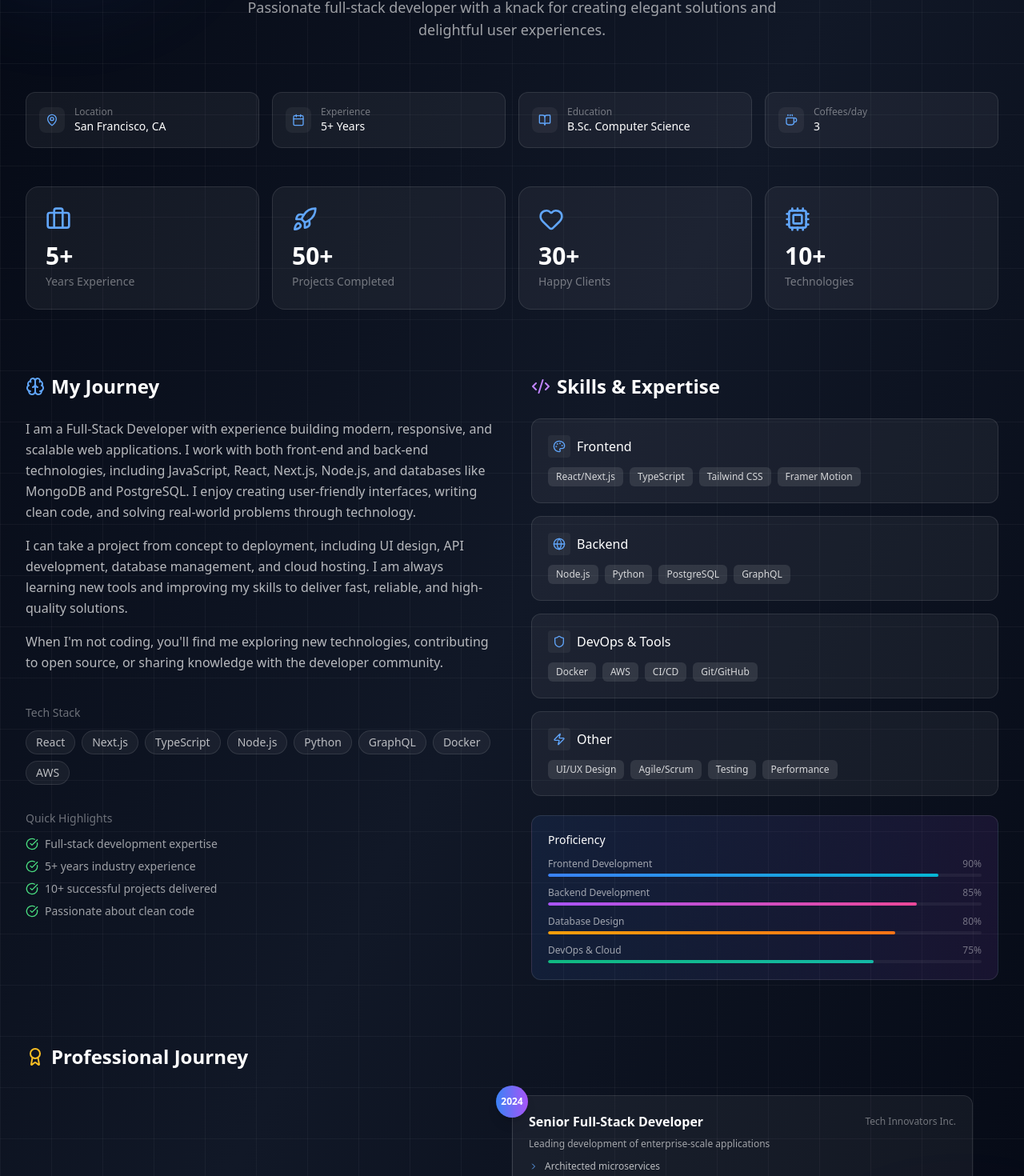
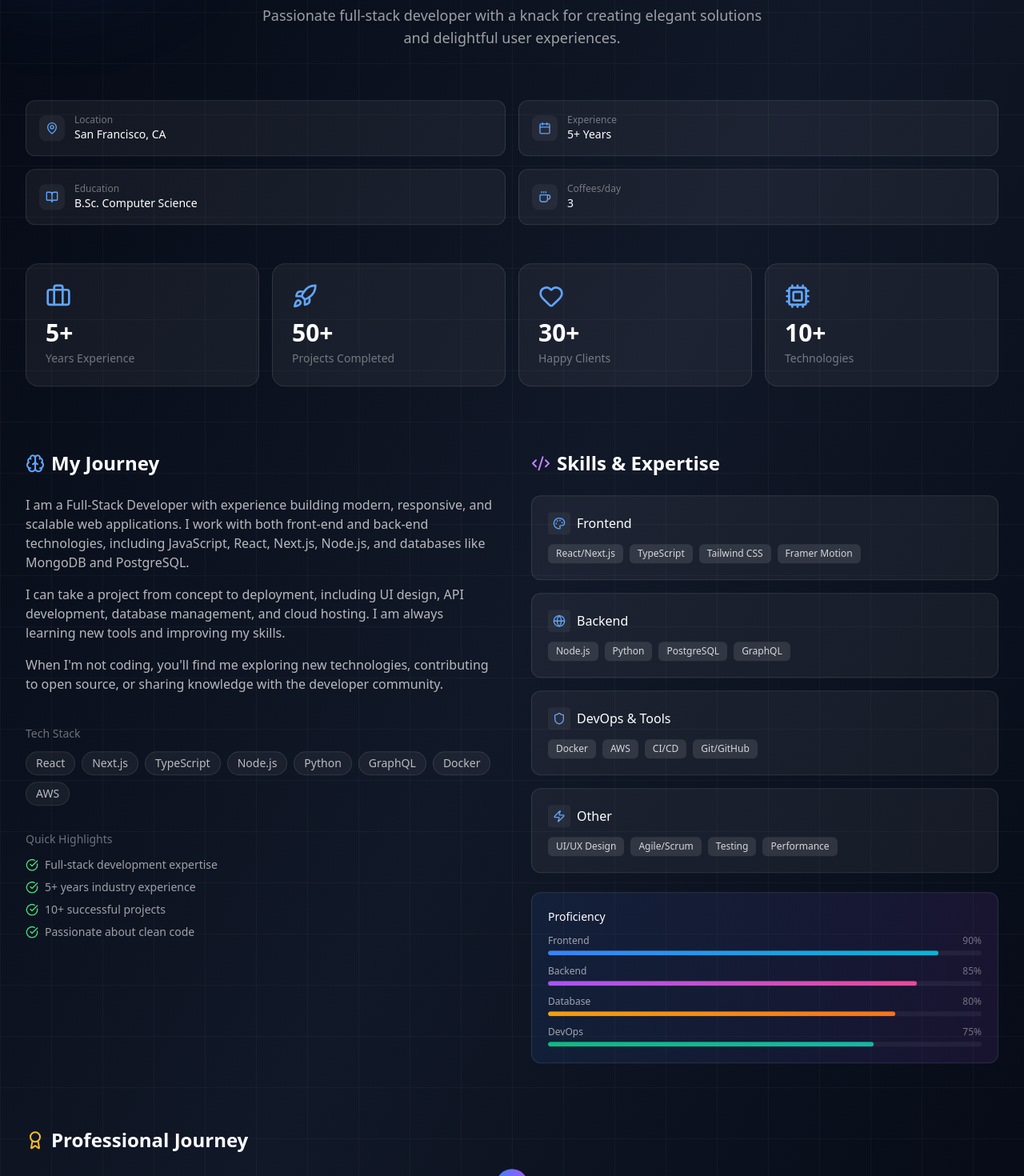
Before and after one commit to natisolomon26/Nataa, a Next.js app: page / in a window 1280 px wide. Shown: the part 1297-2767 px from the top of the page at 80% size. Built offline with nearby package versions, Linux system fonts and the light colour scheme.

Commit message:
Optimize AboutSection for mobile responsiveness and improve layout consistency

```diff
--- a/app/components/landing/AboutSection.tsx
+++ b/app/components/landing/AboutSection.tsx
@@ -164,37 +164,37 @@ const AboutSection = () => {
     <section
       ref={containerRef}
       id="about"
-      className="relative min-h-screen py-20 overflow-hidden bg-gray-950"
+      className="relative min-h-screen py-16 sm:py-20 overflow-hidden bg-gray-950"
     >
       {/* Background elements - matching hero section */}
       <div className="absolute inset-0">
         {/* Dark gradient base */}
         <div className="absolute inset-0 bg-gradient-to-br from-gray-950 via-gray-900 to-gray-950" />
 
-        {/* Subtle blue/purple glows */}
-        <div className="absolute top-40 -left-20 w-80 h-80 bg-blue-500/10 rounded-full blur-3xl" />
-        <div className="absolute bottom-40 -right-20 w-80 h-80 bg-purple-500/10 rounded-full blur-3xl" />
+        {/* Subtle blue/purple glows - hidden on mobile, visible on larger screens */}
+        <div className="hidden sm:block absolute top-40 -left-20 w-80 h-80 bg-blue-500/10 rounded-full blur-3xl" />
+        <div className="hidden sm:block absolute bottom-40 -right-20 w-80 h-80 bg-purple-500/10 rounded-full blur-3xl" />
 
-        {/* Subtle grid pattern */}
-        <div className="absolute inset-0 bg-[linear-gradient(to_right,#ffffff0a_1px,transparent_1px),linear-gradient(to_bottom,#ffffff0a_1px,transparent_1px)] bg-[size:64px_64px]" />
+        {/* Subtle grid pattern - lighter on mobile */}
+        <div className="absolute inset-0 bg-[linear-gradient(to_right,#ffffff08_1px,transparent_1px),linear-gradient(to_bottom,#ffffff08_1px,transparent_1px)] bg-[size:32px_32px] sm:bg-[size:64px_64px]" />
 
-        {/* Floating tech icons - subtle */}
+        {/* Floating tech icons - adjusted for mobile */}
         <motion.div
-          className="absolute top-20 left-[5%] text-blue-400/10"
+          className="absolute top-10 left-[5%] sm:top-20 text-blue-400/5 sm:text-blue-400/10"
           animate={{ y: [0, -10, 0], rotate: [0, 5, 0] }}
           transition={{ duration: 8, repeat: Infinity }}
         >
-          <Code2 size={40} />
+          <Code2 />
         </motion.div>
         <motion.div
-          className="absolute bottom-20 right-[5%] text-purple-400/10"
+          className="absolute bottom-10 right-[5%] sm:bottom-20 text-purple-400/5 sm:text-purple-400/10"
           animate={{ y: [0, 10, 0], rotate: [0, -5, 0] }}
           transition={{ duration: 10, repeat: Infinity }}
         >
-          <Terminal size={40} />
+          <Terminal />
         </motion.div>
         <motion.div
-          className="absolute top-40 right-[15%] text-cyan-400/10"
+          className="hidden sm:block absolute top-40 right-[15%] text-cyan-400/10"
           animate={{ x: [0, 10, 0], y: [0, -5, 0] }}
           transition={{ duration: 12, repeat: Infinity }}
         >
@@ -206,41 +206,41 @@ const AboutSection = () => {
         style={{ y, opacity }}
         className="relative z-10 max-w-7xl mx-auto px-4 sm:px-6 lg:px-8"
       >
-        {/* Section header - matching hero */}
+        {/* Section header - mobile optimized */}
         <motion.div
           initial={{ opacity: 0, y: 20 }}
           animate={isInView ? { opacity: 1, y: 0 } : {}}
           transition={{ duration: 0.6 }}
-          className="text-center mb-16"
+          className="text-center mb-12 sm:mb-16"
         >
           <motion.div
             initial={{ scale: 0 }}
             animate={isInView ? { scale: 1 } : {}}
             transition={{ type: "spring", stiffness: 200, damping: 15 }}
-            className="inline-flex items-center gap-2 px-4 py-2 rounded-full bg-white/5 border border-white/10 mb-6"
+            className="inline-flex items-center gap-2 px-3 py-1.5 sm:px-4 sm:py-2 rounded-full bg-white/5 border border-white/10 mb-4 sm:mb-6"
           >
-            <Star className="w-4 h-4 text-yellow-400" />
-            <span className="text-sm text-white/80">About Me</span>
+            <Star className="w-3 h-3 sm:w-4 sm:h-4 text-yellow-400" />
+            <span className="text-xs sm:text-sm text-white/80">About Me</span>
           </motion.div>
 
-          <h2 className="text-4xl sm:text-5xl font-bold text-white mb-4">
+          <h2 className="text-3xl sm:text-4xl lg:text-5xl font-bold text-white mb-3 sm:mb-4 px-2">
             Crafting Code,{' '}
-            <span className="bg-gradient-to-r from-blue-400 via-purple-400 to-pink-400 text-transparent bg-clip-text">
+            <span className="bg-gradient-to-r from-blue-400 via-purple-400 to-pink-400 text-transparent bg-clip-text block sm:inline">
               Building Dreams
             </span>
           </h2>
-          <p className="max-w-2xl mx-auto text-lg text-white/60">
+          <p className="max-w-2xl mx-auto text-sm sm:text-base lg:text-lg text-white/60 px-4">
             Passionate full-stack developer with a knack for creating elegant solutions
             and delightful user experiences.
           </p>
         </motion.div>
 
-        {/* Personal info cards - new addition matching hero style */}
+        {/* Personal info cards - mobile optimized */}
         <motion.div
           variants={containerVariants}
           initial="hidden"
           animate={isInView ? "visible" : "hidden"}
-          className="grid grid-cols-2 lg:grid-cols-4 gap-4 mb-12"
+          className="grid grid-cols-2 gap-3 sm:gap-4 mb-10 sm:mb-12"
         >
           {personalInfo.map((item, index) => {
             const Icon = item.icon;
@@ -248,26 +248,26 @@ const AboutSection = () => {
               <motion.div
                 key={index}
                 variants={itemVariants}
-                className="flex items-center gap-3 p-4 rounded-xl bg-white/5 border border-white/10"
+                className="flex items-center gap-2 sm:gap-3 p-3 sm:p-4 rounded-xl bg-white/5 border border-white/10"
               >
-                <div className="p-2 bg-white/5 rounded-lg">
-                  <Icon className="w-4 h-4 text-blue-400" />
+                <div className="p-1.5 sm:p-2 bg-white/5 rounded-lg">
+                  <Icon className="w-3 h-3 sm:w-4 sm:h-4 text-blue-400" />
                 </div>
-                <div>
-                  <div className="text-xs text-white/40">{item.label}</div>
-                  <div className="text-sm font-medium text-white">{item.value}</div>
+                <div className="min-w-0">
+                  <div className="text-[10px] sm:text-xs text-white/40 truncate">{item.label}</div>
+                  <div className="text-xs sm:text-sm font-medium text-white truncate">{item.value}</div>
                 </div>
               </motion.div>
             );
           })}
         </motion.div>
 
-        {/* Stats cards - refined */}
+        {/* Stats cards - mobile optimized */}
         <motion.div
           variants={containerVariants}
           initial="hidden"
           animate={isInView ? "visible" : "hidden"}
-          className="grid grid-cols-2 lg:grid-cols-4 gap-4 mb-20"
+          className="grid grid-cols-2 lg:grid-cols-4 gap-3 sm:gap-4 mb-16 sm:mb-20"
         >
           {stats.map((stat, index) => {
             const Icon = stat.icon;
@@ -276,54 +276,54 @@ const AboutSection = () => {
                 key={index}
                 variants={itemVariants}
                 whileHover={{ y: -3 }}
-                className="group relative p-6 rounded-2xl bg-white/5 border border-white/10 overflow-hidden"
+                className="group relative p-4 sm:p-6 rounded-xl sm:rounded-2xl bg-white/5 border border-white/10 overflow-hidden"
               >
                 <div className="absolute inset-0 bg-gradient-to-br from-blue-500/5 to-purple-500/5 opacity-0 group-hover:opacity-100 transition-opacity" />
-                <Icon className="w-8 h-8 text-blue-400 mb-3" />
-                <div className="text-3xl font-bold text-white mb-1">{stat.value}</div>
-                <div className="text-sm text-white/40">{stat.label}</div>
+                <Icon className="w-5 h-5 sm:w-8 sm:h-8 text-blue-400 mb-2 sm:mb-3" />
+                <div className="text-xl sm:text-3xl font-bold text-white mb-0.5 sm:mb-1">{stat.value}</div>
+                <div className="text-[10px] sm:text-sm text-white/40">{stat.label}</div>
               </motion.div>
             );
           })}
         </motion.div>
 
-        {/* Main content grid */}
-        <div className="grid lg:grid-cols-2 gap-12 mb-20">
+        {/* Main content grid - stacks on mobile */}
+        <div className="grid lg:grid-cols-2 gap-8 sm:gap-12 mb-16 sm:mb-20">
           {/* Left column - Bio */}
           <motion.div
             initial={{ opacity: 0, x: -20 }}
             animate={isInView ? { opacity: 1, x: 0 } : {}}
             transition={{ duration: 0.6, delay: 0.3 }}
-            className="space-y-6"
+            className="space-y-4 sm:space-y-6"
           >
-            <h3 className="text-2xl font-semibold text-white flex items-center gap-2">
-              <Brain className="w-6 h-6 text-blue-400" />
+            <h3 className="text-xl sm:text-2xl font-semibold text-white flex items-center gap-2">
+              <Brain className="w-5 h-5 sm:w-6 sm:h-6 text-blue-400" />
               My Journey
             </h3>
 
-            <div className="space-y-4 text-white/70 leading-relaxed">
+            <div className="space-y-3 sm:space-y-4 text-sm sm:text-base text-white/70 leading-relaxed">
               <p>
-                I am a Full-Stack Developer with experience building modern, responsive, and scalable web applications. I work with both front-end and back-end technologies, including JavaScript, React, Next.js, Node.js, and databases like MongoDB and PostgreSQL. I enjoy creating user-friendly interfaces, writing clean code, and solving real-world problems through technology.
+                I am a Full-Stack Developer with experience building modern, responsive, and scalable web applications. I work with both front-end and back-end technologies, including JavaScript, React, Next.js, Node.js, and databases like MongoDB and PostgreSQL.
               </p>
               <p>
-                I can take a project from concept to deployment, including UI design, API development, database management, and cloud hosting. I am always learning new tools and improving my skills to deliver fast, reliable, and high-quality solutions.
+                I can take a project from concept to deployment, including UI design, API development, database management, and cloud hosting. I am always learning new tools and improving my skills.
               </p>
               <p>
                 When I&apos;m not coding, you&apos;ll find me exploring new technologies, contributing to open source, or sharing knowledge with the developer community.
               </p>
             </div>
 
-            {/* Tech stack - refined */}
-            <div className="pt-4">
-              <h4 className="text-sm font-medium text-white/40 mb-3">Tech Stack</h4>
-              <div className="flex flex-wrap gap-2">
+            {/* Tech stack - responsive */}
+            <div className="pt-2 sm:pt-4">
+              <h4 className="text-xs sm:text-sm font-medium text-white/40 mb-2 sm:mb-3">Tech Stack</h4>
+              <div className="flex flex-wrap gap-1.5 sm:gap-2">
                 {['React', 'Next.js', 'TypeScript', 'Node.js', 'Python', 'GraphQL', 'Docker', 'AWS'].map((tech, i) => (
                   <motion.span
                     key={tech}
                     initial={{ opacity: 0, scale: 0 }}
                     animate={isInView ? { opacity: 1, scale: 1 } : {}}
                     transition={{ delay: 0.6 + i * 0.1 }}
-                    className="px-3 py-1 bg-white/5 border border-white/10 rounded-full text-sm text-white/70"
+                    className="px-2 sm:px-3 py-0.5 sm:py-1 bg-white/5 border border-white/10 rounded-full text-[10px] sm:text-sm text-white/70"
                   >
                     {tech}
                   </motion.span>
@@ -332,13 +332,13 @@ const AboutSection = () => {
             </div>
 
             {/* Quick highlights */}
-            <div className="pt-2">
-              <h4 className="text-sm font-medium text-white/40 mb-3">Quick Highlights</h4>
-              <div className="space-y-2">
+            <div className="pt-1 sm:pt-2">
+              <h4 className="text-xs sm:text-sm font-medium text-white/40 mb-2 sm:mb-3">Quick Highlights</h4>
+              <div className="space-y-1.5 sm:space-y-2">
                 {[
                   'Full-stack development expertise',
                   '5+ years industry experience',
-                  '10+ successful projects delivered',
+                  '10+ successful projects',
                   'Passionate about clean code'
                 ].map((highlight, i) => (
                   <motion.div
@@ -346,10 +346,10 @@ const AboutSection = () => {
                     initial={{ opacity: 0, x: -10 }}
                     animate={isInView ? { opacity: 1, x: 0 } : {}}
                     transition={{ delay: 0.8 + i * 0.1 }}
-                    className="flex items-center gap-2 text-white/60"
+                    className="flex items-center gap-1.5 sm:gap-2 text-white/60"
                   >
-                    <CheckCircle className="w-4 h-4 text-green-400" />
-                    <span className="text-sm">{highlight}</span>
+                    <CheckCircle className="w-3 h-3 sm:w-4 sm:h-4 text-green-400 flex-shrink-0" />
+                    <span className="text-xs sm:text-sm">{highlight}</span>
                   </motion.div>
                 ))}
               </div>
@@ -361,14 +361,14 @@ const AboutSection = () => {
             initial={{ opacity: 0, x: 20 }}
             animate={isInView ? { opacity: 1, x: 0 } : {}}
             transition={{ duration: 0.6, delay: 0.3 }}
-            className="space-y-6"
+            className="space-y-4 sm:space-y-6"
           >
-            <h3 className="text-2xl font-semibold text-white flex items-center gap-2">
-              <Code2 className="w-6 h-6 text-purple-400" />
+            <h3 className="text-xl sm:text-2xl font-semibold text-white flex items-center gap-2">
+              <Code2 className="w-5 h-5 sm:w-6 sm:h-6 text-purple-400" />
               Skills & Expertise
             </h3>
 
-            <div className="grid gap-4">
+            <div className="grid gap-3 sm:gap-4">
               {skills.map((category, idx) => {
                 const Icon = category.icon;
                 return (
@@ -377,26 +377,26 @@ const AboutSection = () => {
                     initial={{ opacity: 0, y: 10 }}
                     animate={isInView ? { opacity: 1, y: 0 } : {}}
                     transition={{ delay: 0.4 + idx * 0.1 }}
-                    className="group relative p-5 rounded-xl bg-white/5 border border-white/10 hover:border-white/20 transition-all"
+                    className="group relative p-4 sm:p-5 rounded-xl bg-white/5 border border-white/10 hover:border-white/20 transition-all"
                   >
                     <div className={`absolute inset-0 bg-gradient-to-r ${category.color} opacity-0 group-hover:opacity-5 transition-opacity rounded-xl`} />
 
                     <div className="relative">
-                      <div className="flex items-center gap-2 mb-3">
-                        <div className="p-1.5 bg-white/5 rounded">
-                          <Icon className="w-4 h-4 text-blue-400" />
+                      <div className="flex items-center gap-2 mb-2 sm:mb-3">
+                        <div className="p-1 sm:p-1.5 bg-white/5 rounded">
+                          <Icon className="w-3 h-3 sm:w-4 sm:h-4 text-blue-400" />
                         </div>
-                        <h4 className="font-medium text-white">{category.category}</h4>
+                        <h4 className="text-sm sm:text-base font-medium text-white">{category.category}</h4>
                       </div>
 
-                      <div className="flex flex-wrap gap-2">
+                      <div className="flex flex-wrap gap-1.5 sm:gap-2">
                         {category.items.map((skill, i) => (
                           <motion.span
                             key={skill}
                             initial={{ opacity: 0 }}
                             animate={isInView ? { opacity: 1 } : {}}
                             transition={{ delay: 0.6 + idx * 0.1 + i * 0.05 }}
-                            className="px-2.5 py-1 bg-white/10 rounded-md text-xs text-white/80"
+                            className="px-1.5 sm:px-2.5 py-0.5 sm:py-1 bg-white/10 rounded-md text-[10px] sm:text-xs text-white/80"
                           >
                             {skill}
                           </motion.span>
@@ -413,22 +413,22 @@ const AboutSection = () => {
               initial={{ opacity: 0 }}
               animate={isInView ? { opacity: 1 } : {}}
               transition={{ delay: 0.8 }}
-              className="p-5 rounded-xl bg-gradient-to-r from-blue-500/10 to-purple-500/10 border border-white/10"
+              className="p-4 sm:p-5 rounded-xl bg-gradient-to-r from-blue-500/10 to-purple-500/10 border border-white/10"
             >
-              <h4 className="text-sm font-medium text-white mb-3">Proficiency</h4>
-              <div className="space-y-3">
+              <h4 className="text-xs sm:text-sm font-medium text-white mb-2 sm:mb-3">Proficiency</h4>
+              <div className="space-y-2 sm:space-y-3">
                 {[
-                  { skill: 'Frontend Development', level: 90 },
-                  { skill: 'Backend Development', level: 85 },
-                  { skill: 'Database Design', level: 80 },
-                  { skill: 'DevOps & Cloud', level: 75 },
+                  { skill: 'Frontend', level: 90 },
+                  { skill: 'Backend', level: 85 },
+                  { skill: 'Database', level: 80 },
+                  { skill: 'DevOps', level: 75 },
                 ].map((item, i) => (
                   <div key={i}>
-                    <div className="flex justify-between text-xs mb-1">
+                    <div className="flex justify-between text-[10px] sm:text-xs mb-0.5 sm:mb-1">
                       <span className="text-white/60">{item.skill}</span>
                       <span className="text-white/40">{item.level}%</span>
                     </div>
-                    <div className="w-full h-1 bg-white/5 rounded-full overflow-hidden">
+                    <div className="w-full h-1 sm:h-1.5 bg-white/5 rounded-full overflow-hidden">
                       <motion.div
                         initial={{ width: 0 }}
                         animate={isInView ? { width: `${item.level}%` } : {}}
@@ -448,19 +448,19 @@ const AboutSection = () => {
           </motion.div>
         </div>
 
-        {/* Timeline section - refined */}
+        {/* Timeline section - mobile optimized */}
         <motion.div
           initial={{ opacity: 0, y: 20 }}
           animate={isInView ? { opacity: 1, y: 0 } : {}}
           transition={{ duration: 0.6, delay: 0.6 }}
         >
-          <h3 className="text-2xl font-semibold text-white flex items-center gap-2 mb-8">
-            <Award className="w-6 h-6 text-amber-400" />
+          <h3 className="text-xl sm:text-2xl font-semibold text-white flex items-center gap-2 mb-6 sm:mb-8">
+            <Award className="w-5 h-5 sm:w-6 sm:h-6 text-amber-400" />
             Professional Journey
           </h3>
 
           <div className="relative">
-            {/* Timeline line */}
+            {/* Timeline line - adjusted for mobile */}
             <div className="absolute left-4 sm:left-1/2 transform sm:-translate-x-1/2 w-px h-full bg-gradient-to-b from-transparent via-white/20 to-transparent" />
 
             {/* Timeline items */}
@@ -470,28 +470,28 @@ const AboutSection = () => {
                 initial={{ opacity: 0, x: index % 2 === 0 ? -15 : 15 }}
                 animate={isInView ? { opacity: 1, x: 0 } : {}}
                 transition={{ duration: 0.5, delay: 0.8 + index * 0.15 }}
-                className={`relative flex flex-col sm:flex-row gap-6 mb-8 ${
+                className={`relative flex flex-col sm:flex-row gap-4 sm:gap-6 mb-6 sm:mb-8 ${
                   index % 2 === 0 ? 'sm:flex-row-reverse' : ''
                 }`}
               >
-                {/* Year bubble */}
-                <div className="absolute left-4 sm:left-1/2 transform sm:-translate-x-1/2 -translate-y-3 w-10 h-10 bg-gradient-to-r from-blue-500 to-purple-500 rounded-full flex items-center justify-center text-white font-bold text-xs z-10 shadow-lg">
+                {/* Year bubble - fixed position on mobile */}
+                <div className="absolute left-4 sm:left-1/2 transform sm:-translate-x-1/2 -translate-y-3 w-8 h-8 sm:w-10 sm:h-10 bg-gradient-to-r from-blue-500 to-purple-500 rounded-full flex items-center justify-center text-white font-bold text-[10px] sm:text-xs z-10 shadow-lg">
                   {item.year}
                 </div>
 
-                {/* Content */}
+                {/* Content - mobile optimized */}
                 <div className={`sm:w-1/2 ${index % 2 === 0 ? 'sm:pr-8' : 'sm:pl-8'}`}>
-                  <div className="ml-12 sm:ml-0 p-5 rounded-xl bg-white/5 border border-white/10 hover:border-white/20 transition-all">
-                    <div className="flex items-center justify-between mb-2">
-                      <h4 className="text-base font-semibold text-white">{item.title}</h4>
-                      <span className="text-xs text-white/40">{item.company}</span>
+                  <div className="ml-12 sm:ml-0 p-4 sm:p-5 rounded-xl bg-white/5 border border-white/10 hover:border-white/20 transition-all">
+                    <div className="flex flex-col sm:flex-row sm:items-center justify-between mb-1 sm:mb-2 gap-1">
+                      <h4 className="text-sm sm:text-base font-semibold text-white">{item.title}</h4>
+                      <span className="text-[10px] sm:text-xs text-white/40">{item.company}</span>
                     </div>
-                    <p className="text-white/60 text-xs mb-3">{item.description}</p>
+                    <p className="text-white/60 text-[10px] sm:text-xs mb-2 sm:mb-3">{item.description}</p>
 
-                    <ul className="space-y-1.5">
+                    <ul className="space-y-1 sm:space-y-1.5">
                       {item.achievements.map((achievement, i) => (
-                        <li key={i} className="flex items-center gap-2 text-xs text-white/70">
-                          <ChevronRight className="w-3 h-3 text-blue-400 flex-shrink-0" />
+                        <li key={i} className="flex items-start gap-1.5 sm:gap-2 text-[10px] sm:text-xs text-white/70">
+                          <ChevronRight className="w-2.5 h-2.5 sm:w-3 sm:h-3 text-blue-400 flex-shrink-0 mt-0.5" />
                           <span>{achievement}</span>
                         </li>
                       ))}
@@ -503,21 +503,21 @@ const AboutSection = () => {
           </div>
         </motion.div>
 
-        {/* Call to action - matching hero */}
+        {/* Call to action - mobile optimized */}
         <motion.div
           initial={{ opacity: 0, y: 20 }}
           animate={isInView ? { opacity: 1, y: 0 } : {}}
           transition={{ duration: 0.6, delay: 1.2 }}
-          className="text-center mt-20"
+          className="text-center mt-16 sm:mt-20"
         >
           <motion.a
             href="#contact"
             whileHover={{ scale: 1.02 }}
             whileTap={{ scale: 0.98 }}
-            className="inline-flex items-center gap-2 px-6 py-3 bg-gradient-to-r from-blue-500 to-purple-500 text-white rounded-lg font-medium group"
+            className="inline-flex items-center gap-2 px-5 sm:px-6 py-2.5 sm:py-3 bg-gradient-to-r from-blue-500 to-purple-500 text-white rounded-lg text-sm sm:text-base font-medium group"
           >
             Let&apos;s Work Together
-            <ExternalLink className="w-4 h-4 group-hover:translate-x-1 transition-transform" />
+            <ExternalLink className="w-3 h-3 sm:w-4 sm:h-4 group-hover:translate-x-1 transition-transform" />
           </motion.a>
         </motion.div>
       </motion.div>
```
